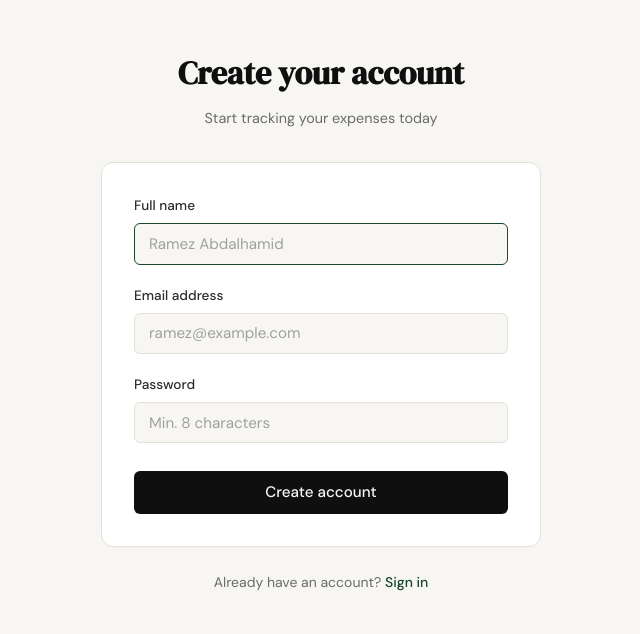
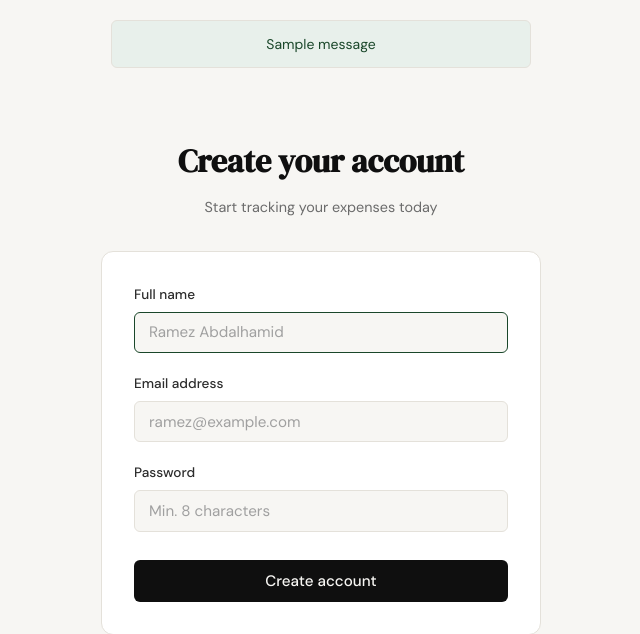
Before and after one commit to ramez00/moneyTracking, a Flask app: page /register in a window 1280 px wide. Shown: the part 61-695 px from the top of the page, without its empty margins (319-959 px from the left). Run offline with Flask 3, Linux system fonts and the light colour scheme; one stand-in notice (Sample message) is shown.

Commit message:
Implement user registration with flash success and Arabic i18n
Adds POST /register handling: validates input, rejects duplicate
emails, hashes passwords with werkzeug, and creates the user via new
db.py helpers. Flashes a success message (rendered globally in
base.html) and redirects to login. Extracts and translates the new
user-facing strings into Arabic.

Co-Authored-By: Claude Sonnet 5 <noreply@anthropic.com>

```diff
--- a/app.py
+++ b/app.py
@@ -1,8 +1,9 @@
-from flask import Flask, render_template, request, session, g
+from flask import Flask, render_template, request, session, g, redirect, url_for, flash
 from flask_babel import Babel, gettext
+from werkzeug.security import generate_password_hash
 import os
 
-from database.db import get_db, init_db, seed_db
+from database.db import get_db, init_db, seed_db, get_user_by_email, create_user
 from alerts import send_visit_alert
 
 app = Flask(__name__)
@@ -61,8 +62,29 @@ def landing():
     return render_template("landing.html")
 
 
-@app.route("/register")
+@app.route("/register", methods=["GET", "POST"])
 def register():
+    if request.method == "POST":
+        name = request.form.get("name", "").strip()
+        email = request.form.get("email", "").strip().lower()
+        password = request.form.get("password", "")
+
+        if not name or not email or not password:
+            error = gettext("All fields are required.")
+            return render_template("register.html", error=error)
+
+        if len(password) < 8:
+            error = gettext("Password must be at least 8 characters.")
+            return render_template("register.html", error=error)
+
+        if get_user_by_email(email) is not None:
+            error = gettext("An account with that email already exists.")
+            return render_template("register.html", error=error)
+
+        create_user(name, email, generate_password_hash(password))
+        flash(gettext("Account created — please sign in."), "success")
+        return redirect(url_for("login"))
+
     return render_template("register.html")
 
 
--- a/static/css/style.css
+++ b/static/css/style.css
@@ -451,6 +451,21 @@ a {
   margin-bottom: 1.25rem;
 }
 
+.flash {
+  max-width: 420px;
+  margin: 1.25rem auto;
+  padding: 0.75rem 1rem;
+  border: 1px solid var(--border);
+  border-radius: var(--radius-sm);
+  font-size: 0.875rem;
+  text-align: center;
+}
+
+.flash-success {
+  background: var(--accent-light);
+  color: var(--accent);
+}
+
 .form-group {
   margin-bottom: 1.25rem;
 }
--- a/templates/base.html
+++ b/templates/base.html
@@ -44,7 +44,14 @@
       </div>
     </nav>
 
-    <main class="main-content">{% block content %}{% endblock %}</main>
+    <main class="main-content">
+      {% with messages = get_flashed_messages(with_categories=true) %}
+        {% for category, message in messages %}
+          <div class="flash flash-{{ category }}">{{ message }}</div>
+        {% endfor %}
+      {% endwith %}
+      {% block content %}{% endblock %}
+    </main>
 
     <footer class="footer">
       <div class="footer-inner">
--- a/templates/register.html
+++ b/templates/register.html
@@ -13,7 +13,7 @@ endblock %} {% block content %}
       <div class="auth-error">{{ error }}</div>
       {% endif %}
 
-      <form method="POST" action="/register">
+      <form method="POST" action="{{ url_for('register') }}">
         <div class="form-group">
           <label for="name">{{ _('Full name') }}</label>
           <input
```
Also changed, not shown: database/db.py (+21 -0 lines), .claude/specs/02-registration.md, translations/ar/LC_MESSAGES/messages.po, translations/en/LC_MESSAGES/messages.po, 3 other files.
